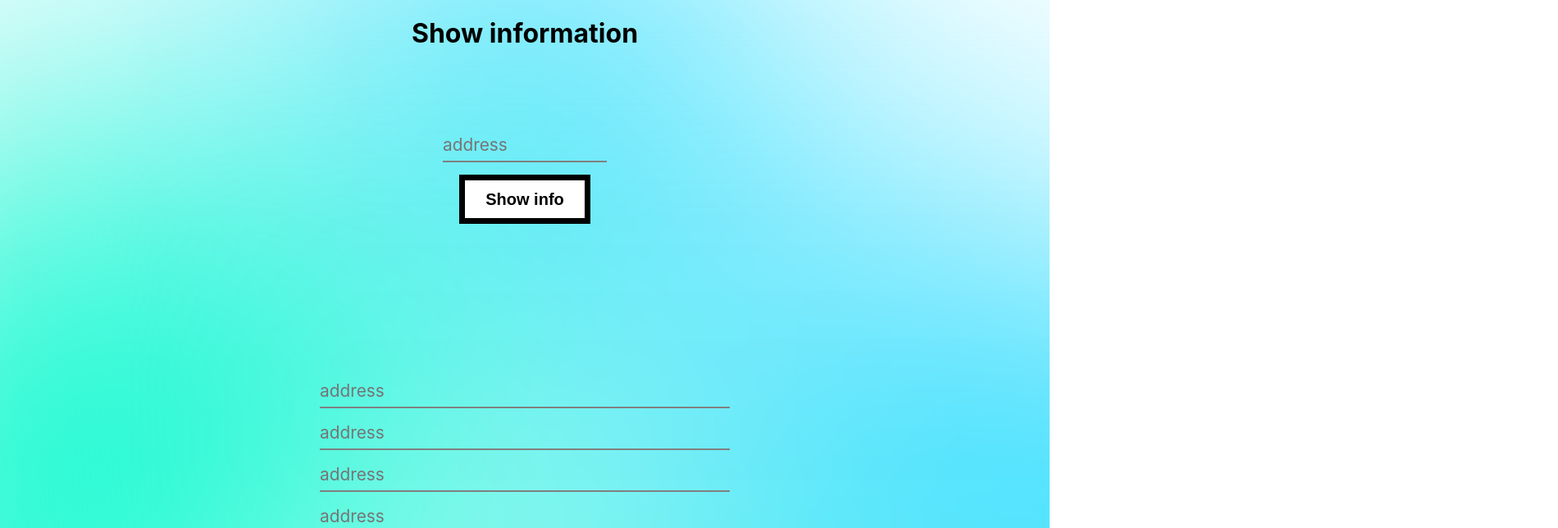
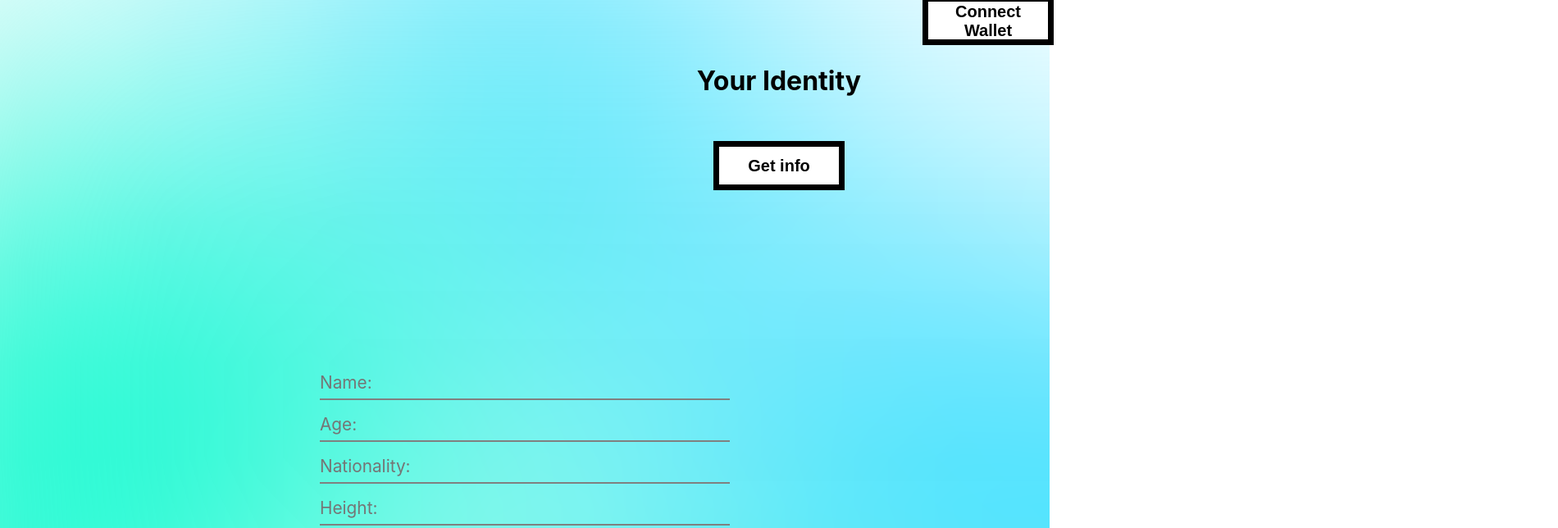
Before and after one commit to Xardesso/DAPP-identity-management, a React (Create React App) app in the folder identity-management-react/: page /info in a window 1280 px wide. Shown: the top 644 px of the page at 82% size, 1900 px wide, since content can reach past the window. Built offline with nearby package versions, Linux system fonts and the light colour scheme.

Commit message:
final look

```diff
--- a/identity-management-react/src/pages/Authorize.js
+++ b/identity-management-react/src/pages/Authorize.js
@@ -1,45 +1,83 @@
 import React, { useState } from "react";
 import "./style.css";
-export default function Authorize({ signer }) {
+import { sp } from "../components/Wallet";
+import Wallet from "../components/Wallet";
+const { ethers } = require("ethers");
+import { Navigate, useNavigate } from "react-router-dom";
+
+export default function Authorize() {
+  const navigate = useNavigate();
+
   const [ad, setad] = useState();
+  let conadd = "0x3deBa8dB8489eA083719f83692eD7c323Df90278";
 
   async function a() {
-    console.log("aaaa");
+    const contractArtifacts = require("./artifacts/contracts/Identity.sol/IdentityManagement.json");
+    const contractABI = contractArtifacts.abi;
+    var x = sp();
+    var address = x[0];
+    var signer = x[1];
+    var provider = x[2];
+    console.log(address);
+    if (signer === undefined) {
+      window.alert("Connect wallet");
+    } else {
+      var addd = address.toString();
+
+      const contract = new ethers.Contract(conadd, contractABI, signer);
+
+      const values = {
+        gasLimit: 1000000,
+      };
+      const tx5 = await contract.showAuthorization(addd, values);
+      if (tx5 == true) {
+        window.alert("Identified user");
+      } else {
+        const tx2 = await contract.grantAuthorization(addd, values);
+
+        const receipt2 = await tx2.wait();
+
+        console.log(receipt2.status);
+
+        if (receipt2.status === 1) {
+          window.alert("Transaction successful!");
+          console.log("sucess");
+          navigate("/info");
+        }
+      }
+    }
   }
-
   return (
-    <div
-      className="main"
-      style={{
-        display: "flex",
-        flexDirection: "column",
-        alignItems: "center",
-      }}
-    >
+    <div className="main">
+      <div style={{ alignItems: "right", float: "right" }}>
+        <Wallet></Wallet>
+      </div>
       <div
         style={{
           height: "97px",
-          width: "1800pxpx",
-          textAlign: "center",
+          width: "1900px",
+          display: "flex",
+          justifyContent: "center",
+          alignItems: "center",
         }}
       >
-        <h1>Authorize</h1>
+        <center>
+          <h1>Authorize</h1>
+        </center>
       </div>
       <form
-        onSubmit={a}
         style={{
           textAlign: "center",
-          width: "200px",
-          height: "495px",
+          width: "1590px",
+          height: "445px",
           margin: "150px",
         }}
       >
-        <input placeholder="address" onChange={(e) => setad(e.target.value)} />
-        <button type="submit" style={{ marginTop: "10px" }}>
+        <button type="button" onClick={a} style={{ marginTop: "10px" }}>
           Authorize
         </button>
       </form>
-      <footer style={{ textAlign: "center", marginBottom: "20px" }}>
+      <footer style={{ textAlign: "center", paddingBottom: "20px" }}>
         Marcin Letowski
       </footer>
     </div>
--- a/identity-management-react/src/pages/Info.js
+++ b/identity-management-react/src/pages/Info.js
@@ -1,61 +1,148 @@
 import React, { useState } from "react";
 import "./style.css";
-export default function Info({ signer }) {
-  const [ad, setad] = useState();
+import { sp } from "../components/Wallet";
+import Wallet from "../components/Wallet";
+const { ethers } = require("ethers");
+import { Navigate, useNavigate } from "react-router-dom";
+
+let conadd = "0x3deBa8dB8489eA083719f83692eD7c323Df90278";
+
+export default function Info() {
+  const navigate = useNavigate();
+
+  const [name, setname] = useState("Name:");
+  const [age, setage] = useState("Age:");
+  const [nat, setnat] = useState("Nationality:");
+  const [hei, sethei] = useState("Height:");
 
   async function a() {
-    console.log("aaaa");
+    const contractArtifacts = require("./artifacts/contracts/Identity.sol/IdentityManagement.json");
+    const contractABI = contractArtifacts.abi;
+    var x = sp();
+    var address = x[0];
+    var signer = x[1];
+    var provider = x[2];
+    console.log(address);
+    console.log(signer);
+
+    if (signer === undefined) {
+      window.alert("Connect wallet");
+    } else {
+      var addd = address.toString();
+
+      const contract = new ethers.Contract(conadd, contractABI, signer);
+
+      const values = {
+        gasLimit: 1000000,
+      };
+      const tx4 = await contract.showAuthorization(addd, values);
+      if (tx4 == false) {
+        window.alert("Unedified user");
+        navigate("/authorize");
+      } else {
+        const tx3 = await contract.getIdentity(addd, values);
+        var name = tx3[0];
+        var age = tx3[1];
+        var nationality = tx3[2];
+        var height = tx3[3];
+        setname("Name: " + name);
+        setage("Age: " + age);
+        setnat("Nationality: " + nationality);
+        sethei("Height: " + height);
+      }
+    }
+  }
+  async function revoke() {
+    const contractArtifacts = require("./artifacts/contracts/Identity.sol/IdentityManagement.json");
+    const contractABI = contractArtifacts.abi;
+    var x = sp();
+    var address = x[0];
+    var signer = x[1];
+    var provider = x[2];
+    console.log(address);
+    console.log(signer);
+
+    if (signer === undefined) {
+      window.alert("Connect wallet");
+    } else {
+      var addd = address.toString();
+
+      const contract = new ethers.Contract(conadd, contractABI, signer);
+
+      const values = {
+        gasLimit: 1000000,
+      };
+      const tx6 = await contract.showAuthorization(addd, values);
+      if (tx6 == false) {
+        window.alert("Unedified user");
+        navigate("/authorize");
+      } else {
+        const tx3 = await contract.revokeAuthorization(addd, values);
+        const receipt3 = await tx3.wait();
+        console.log(receipt3.status);
+
+        if (receipt3.status === 1) {
+          window.alert("Transaction successful!");
+          console.log("sucess");
+          navigate("/authorize");
+        }
+      }
+    }
   }
 
   return (
-    <div
-      className="main"
-      style={{
-        display: "flex",
-        flexDirection: "column",
-        alignItems: "center",
-      }}
-    >
+    <div className="main">
+      <div style={{ alignItems: "right", float: "right" }}>
+        <Wallet></Wallet>
+      </div>
       <div
         style={{
           height: "97px",
-          width: "500px",
-          textAlign: "center",
+          width: "1900px",
+          display: "flex",
+          justifyContent: "center",
+          alignItems: "center",
         }}
       >
-        <h1>Show information</h1>
+        <center>
+          <h1>Your Identity</h1>
+        </center>
       </div>
       <form
-        onSubmit={a}
         style={{
           textAlign: "center",
-          width: "200px",
-          height: "200px",
-          marginTop: "60px",
+          width: "1900px",
+          height: "100px",
+          display: "flex",
+          justifyContent: "center",
+          alignItems: "center",
         }}
       >
-        <input placeholder="address" onChange={(e) => setad(e.target.value)} />
-        <button type="submit" style={{ marginTop: "10px" }}>
-          Show info
+        <button type="button" onClick={a} style={{ marginTop: "10px" }}>
+          Get info
         </button>
       </form>
-      <div
-        style={{
-          height: "97px",
-          width: "500px",
-          textAlign: "center",
-          marginTop: "100px",
-          marginBottom: "338px",
-        }}
-      >
-        <input placeholder="address" disabled />
-        <input placeholder="address" disabled />
-        <input placeholder="address" disabled />
-        <input placeholder="address" disabled />
-        <button style={{ marginTop: "10px" }}>Revoke Authorization </button>
-      </div>
+      <center>
+        <div
+          style={{
+            height: "97px",
+            width: "500px",
+            textAlign: "center",
+            marginTop: "200px",
+            marginBottom: "348px",
+          }}
+        >
+          <input placeholder={name} disabled />
+          <input placeholder={age} disabled />
+          <input placeholder={nat} disabled />
+          <input placeholder={hei} disabled />
+          <button type="button" onClick={revoke} style={{ marginTop: "10px" }}>
+            Revoke Authorization
+          </button>
+        </div>
+      </center>
 
-      <footer style={{ textAlign: "center", marginBottom: "20px" }}>
+      <footer style={{ textAlign: "center", paddingBottom: "20px" }}>
         Marcin Letowski
       </footer>
     </div>
--- a/identity-management-react/src/pages/Main.js
+++ b/identity-management-react/src/pages/Main.js
@@ -2,12 +2,14 @@
 
 import React, { useState } from "react";
 import "./style.css";
-import { useNavigate } from "react-router-dom";
+import { Navigate, useNavigate } from "react-router-dom";
 import Wallet from "../components/Wallet";
 import { sp } from "../components/Wallet";
 const { ethers } = require("ethers");
 export default function RegisterIdentity() {
-  let conadd = "0xCe9EB0c89aE559215F9811a78986594311437B5d";
+  const navigate = useNavigate();
+
+  let conadd = "0x3deBa8dB8489eA083719f83692eD7c323Df90278";
   const [name, setName] = useState();
   const [age, setAge] = useState();
   const [nationality, setNationality] = useState();
@@ -54,6 +56,7 @@ export default function RegisterIdentity() {
                 if (receipt.status === 1) {
                   window.alert("Transaction successful!");
                   console.log("sucess");
+                  navigate("/authorize");
                 }
               } catch (error) {
                 window.alert("Transaction Failed!");
@@ -88,7 +91,7 @@ export default function RegisterIdentity() {
           style={{
             textAlign: "center",
             width: "200px",
-            height: "540px",
+            height: "545px",
             margin: "100px",
           }}
         >
@@ -116,7 +119,7 @@ export default function RegisterIdentity() {
           </button>
         </form>
       </center>
-      <footer style={{ textAlign: "center", padding: "10px" }}>
+      <footer style={{ textAlign: "center", paddingBottom: "20px" }}>
         Marcin Letowski
       </footer>
     </div>
--- a/identity-management-react/src/pages/style.css
+++ b/identity-management-react/src/pages/style.css
@@ -39,6 +39,7 @@ button:hover {
 button:focus {
 	outline: none;
 }
+
 body > iframe {
 	display: none;
   }
```
Also changed, not shown: 2 other files (tests, documents, lock files or other folders).
